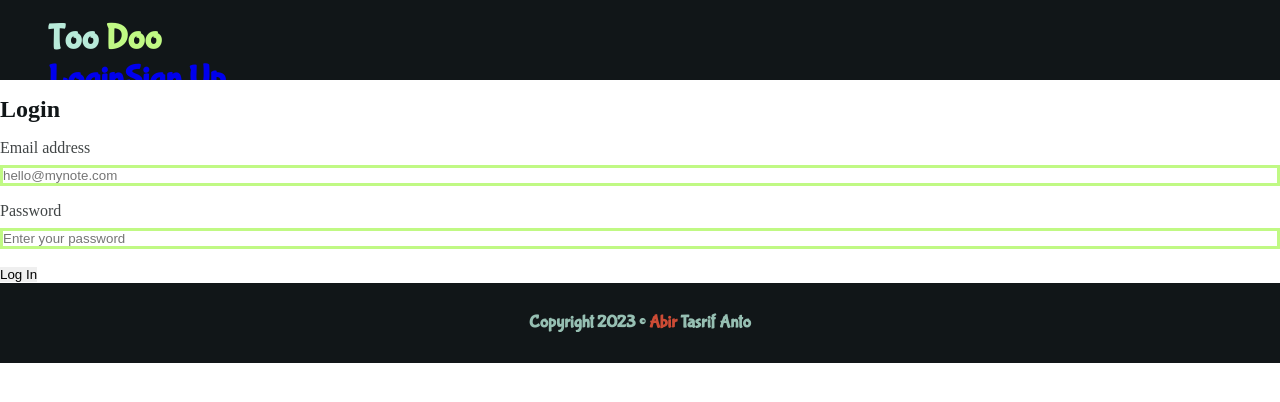
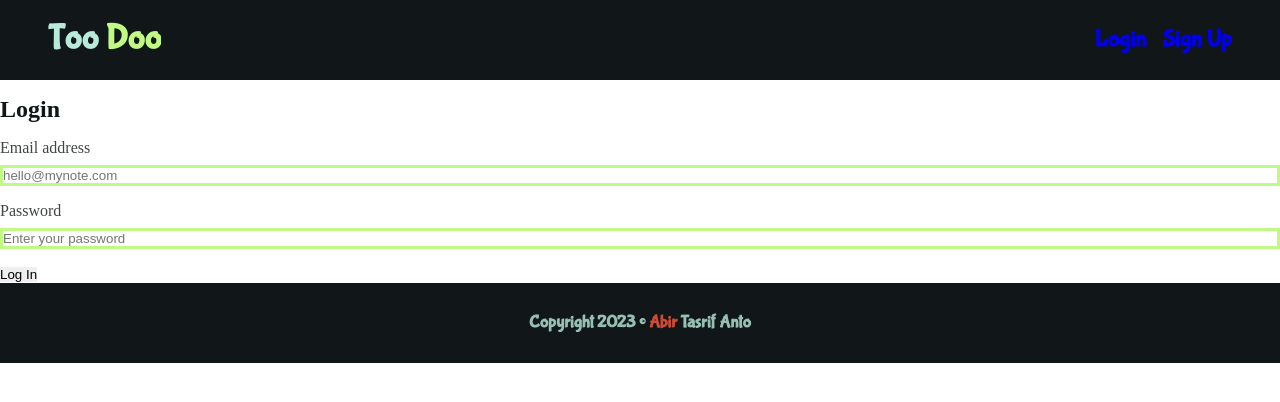
Before and after one commit to abirtasrif/too-doo-client, a Next.js app: page /login in a window 1280 px wide. Shown: the top 402 px of the page. Built offline with nearby package versions, Linux system fonts and the light colour scheme.

Commit message:
improving icons

```diff
--- a/app/components/Navbar.jsx
+++ b/app/components/Navbar.jsx
@@ -8,7 +8,7 @@ const Navbar = () => {
           Too <span>Doo</span>
         </Link>
 
-        <nav>
+        <nav className="nav-link">
           <Link href="/login">Login</Link>
           <Link href="/signup">Sign Up</Link>
         </nav>
--- a/styles/global.sass
+++ b/styles/global.sass
@@ -31,12 +31,24 @@ $noteFont: "Kalam", cursive
 .hidden
   visibility: hidden
 
-// .relative
-//   position: relative
 
 .navbar
   font-size: $textBig
   padding: 1.1rem $padding 0 $padding
+
+
+.navbar
+  h3
+    display: flex
+    justify-content: space-between
+
+.navbar
+  h3
+    .nav-link
+      display: flex
+      gap: 1rem
+      font-size: 1.5rem
+      padding-top: .5rem
 
 .navbar
   span
@@ -107,6 +119,9 @@ $noteFont: "Kalam", cursive
       align-items: center
       padding-top: 5rem !important
 
+.notes-wrapper
+  div.note-window
+
 
 .notes-wrapper
   div#note-card:nth-child(3n+1)
@@ -133,12 +148,14 @@ $noteFont: "Kalam", cursive
 
 .note-card-buttons
   display: flex
-  gap: 1rem
+  justify-content: space-between
 
 .note-card-buttons
   button
-    padding: 0.5rem
-    border-radius: 5rem
+    .icon
+    padding: 0.9rem 1rem
+    border-radius: 50%
+    margin: 1rem 0
 
 
 input.border-normal
```
Also changed, not shown: app/components/Notemodules.jsx (+21 -10 lines), app/page.js (+8 -2 lines).
